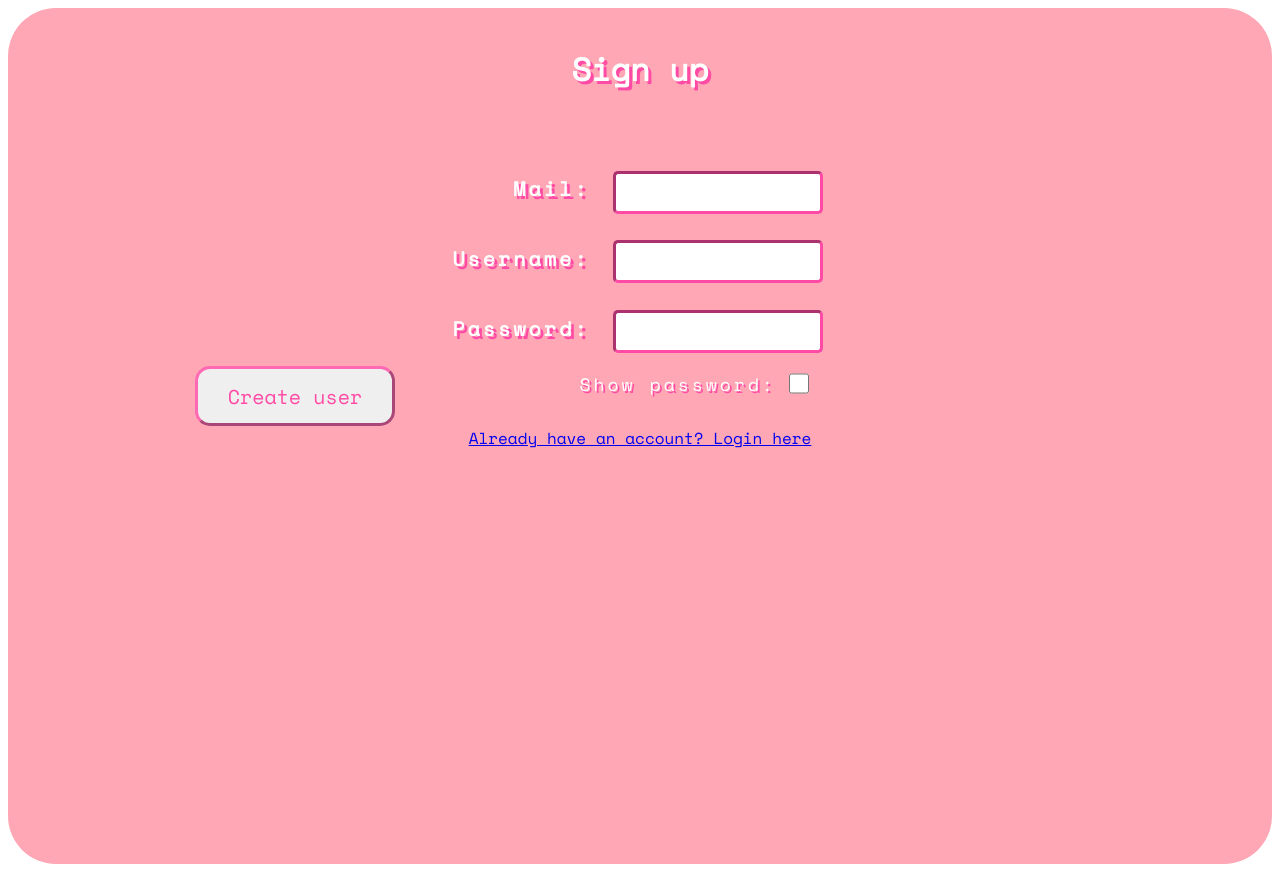
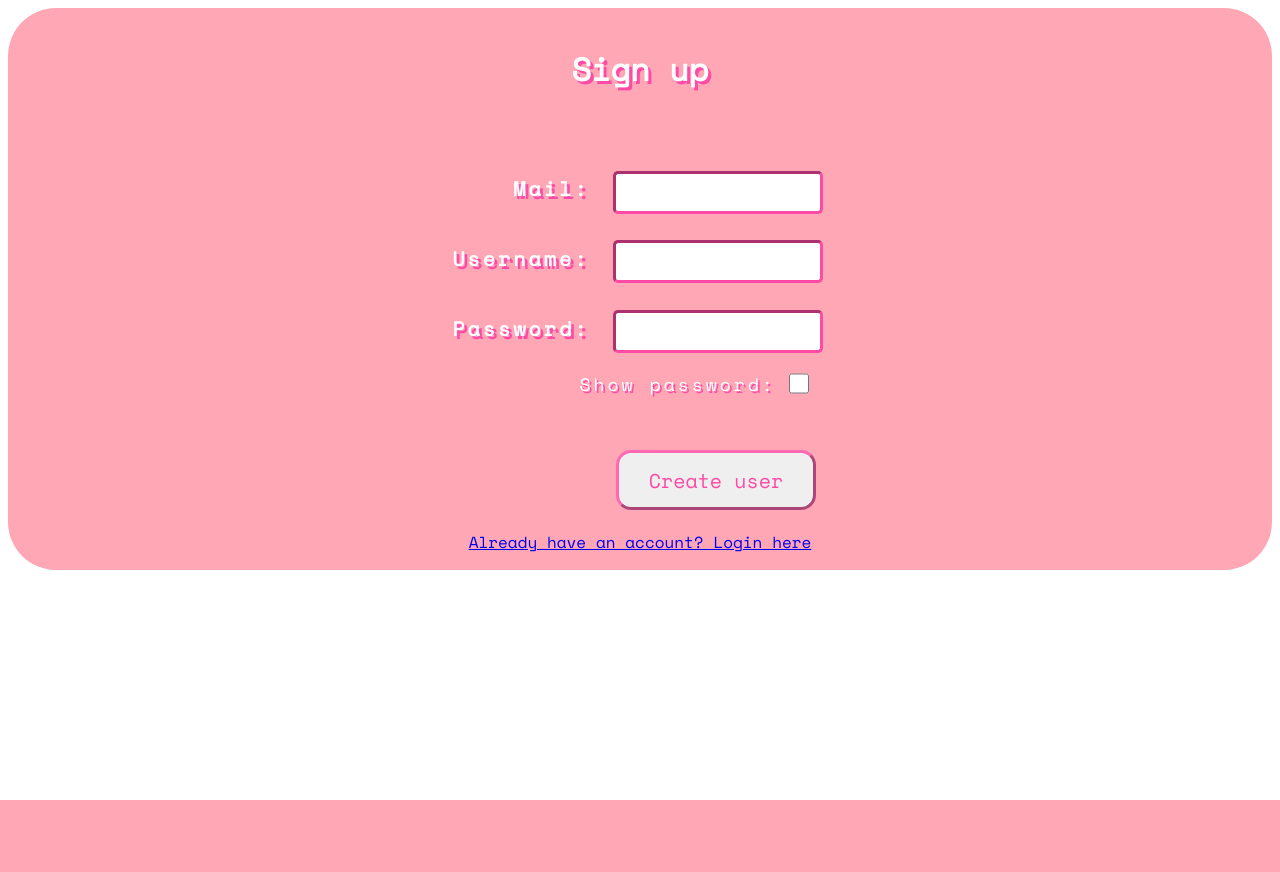
Before and after one commit to SanneCodes/Register-user-website, a PHP site: page / in a window 1280 px wide. After the commit the page ends 800 px from the top, so only its background shows below. Run offline with PHP 8.4, Linux system fonts and the light colour scheme.

Commit message:
UI changes signup

```diff
--- a/css/signup.css
+++ b/css/signup.css
@@ -9,13 +9,12 @@ body{
 
     text-align: center;
     align-items: center;
+}
 
-}
 .container{
     background-color: rgb(255, 167, 181);
 
     margin: 0;
-    height: 51.5em;
     padding: 1em;
     border-radius: 3em;
 
@@ -33,6 +32,7 @@ h1{
     margin: auto;
     text-align: right;
     width: 24.5em;
+
 }
 label{
     color: white;
@@ -84,6 +84,7 @@ button{
     border-radius: 15px;
     border-width: 3px;
     font-size: 20px;
+    margin: 1em;
 
     border-color: hotpink;
     color: rgb(255, 75, 165);
@@ -92,3 +93,7 @@ button{
 button:hover{
     color: rgb(255, 0, 128);
 }
+
+.showPassDivider{
+    height: 4em;
+}
--- a/index.html
+++ b/index.html
@@ -14,15 +14,14 @@
                 <label>Mail:</label> <input type="mail" name="mailInput"> <br>
                 <label>Username:</label> <input type="text" autocomplete="username" name="usernameInput"> <br>
                 <label>Password:</label> <input type="password" name="passwordInput" id="passwordInput" autocomplete="current-password" >
-                <div class="showPassCont">
-                    <a>Show password:</a>
-                    <input type="checkbox" id="showPassword">
+                <div class="showPassDivider">
+                    <div class="showPassCont">
+                        <a>Show password:</a>
+                        <input type="checkbox" id="showPassword">
+                    </div>
                 </div>
-            </div>
-            <div>
                 <button>Create user</button>
             </div>
-
         </form>
         <a href="/html/login.html">Already have an account? Login here</a>
     </div>
```
